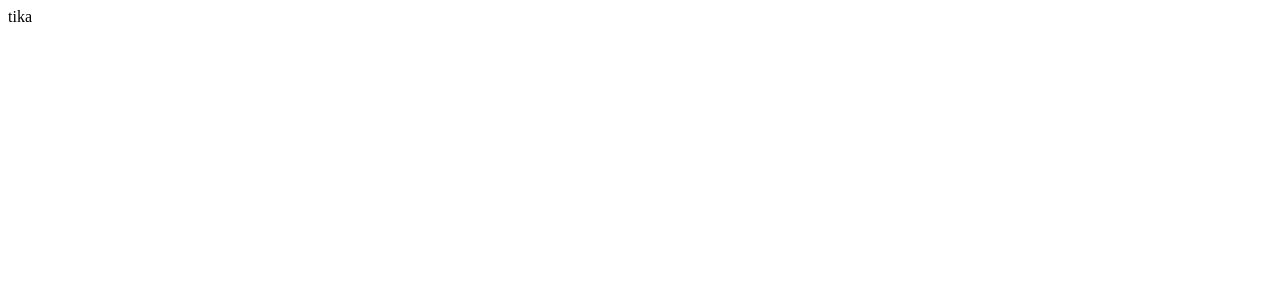
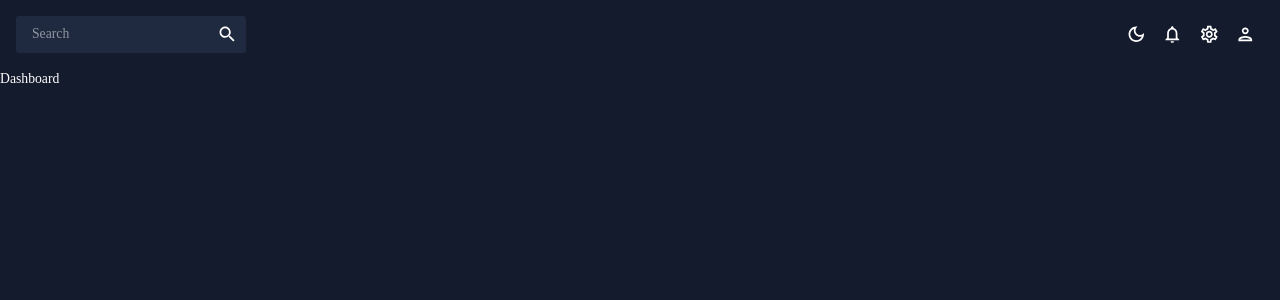
Before and after one commit to tikaps/admin-dashboard, a React (Create React App) app in the folder react-admin/: page / in a window 1280 px wide. Shown: the top 300 px of the page. Built offline with nearby package versions, Linux system fonts and the light colour scheme.

Commit message:
Top bar Icon

```diff
--- a/react-admin/src/App.js
+++ b/react-admin/src/App.js
@@ -1,5 +1,27 @@
+import { ColorModeContext, useMode } from "./theme";
+import { CssBaseline, ThemeProvider } from "@mui/material";
+import { Routes, Route } from "react-router-dom";
+import Topbar from "./scenes/global/Topbar";
+import Dashboard from "./scenes/dashboard";
+
 function App() {
-  return <div className="app">tika</div>;
+  const [theme, colorMode] = useMode();
+
+  return (
+    <ColorModeContext.Provider value={colorMode}>
+      <ThemeProvider theme={theme}>
+        <CssBaseline />
+        <div className="app">
+          <main className="content">
+            <Topbar />
+            <Routes>
+              <Route path="/" element={<Dashboard />} />
+            </Routes>
+          </main>
+        </div>
+      </ThemeProvider>
+    </ColorModeContext.Provider>
+  );
 }
 
 export default App;
--- a/react-admin/src/scenes/global/Topbar.jsx
+++ b/react-admin/src/scenes/global/Topbar.jsx
@@ -1,5 +1,54 @@
+import { Box, IconButton, useTheme } from "@mui/material";
+import { useContext } from "react";
+import { ColorModeContext, tokens } from "../../theme";
+import InputBase from "@mui/material/InputBase";
+import LightModeOutlinedIcon from "@mui/icons-material/LightModeOutlined";
+import DarkModeOutlinedIcon from "@mui/icons-material/DarkModeOutlined";
+import NotificationsOutlinedIcon from "@mui/icons-material/NotificationsOutlined";
+import SettingsOutlinedIcon from "@mui/icons-material/SettingsOutlined";
+import PersonOutlinedIcon from "@mui/icons-material/PersonOutlined";
+import SearchIcon from "@mui/icons-material/Search";
+
 const Topbar = () => {
-  return <div>Topbar</div>;
+  const theme = useTheme();
+  const colors = tokens(theme.palette.mode);
+  const colorMode = useContext(ColorModeContext);
+
+  return (
+    <Box display="flex" justifyContent="space-between" p={2}>
+      {/* SEARCH BAR */}
+      <Box
+        display="flex"
+        backgroundColor={colors.primary[400]}
+        borderRadius="3px"
+      >
+        <InputBase sx={{ ml: 2, flex: 1 }} placeholder="Search" />{" "}
+        <IconButton type="button" sx={{ p: 1 }}>
+          <SearchIcon />
+        </IconButton>
+      </Box>
+
+      {/*Icon*/}
+      <Box display="flex">
+        <IconButton onClick={colorMode.toggleColorMode}>
+          {theme.palette.mode === "dark" ? (
+            <DarkModeOutlinedIcon />
+          ) : (
+            <LightModeOutlinedIcon />
+          )}
+        </IconButton>
+        <IconButton>
+          <NotificationsOutlinedIcon />
+        </IconButton>
+        <IconButton>
+          <SettingsOutlinedIcon />
+        </IconButton>
+        <IconButton>
+          <PersonOutlinedIcon />
+        </IconButton>
+      </Box>
+    </Box>
+  );
 };
 
 export default Topbar;
```
